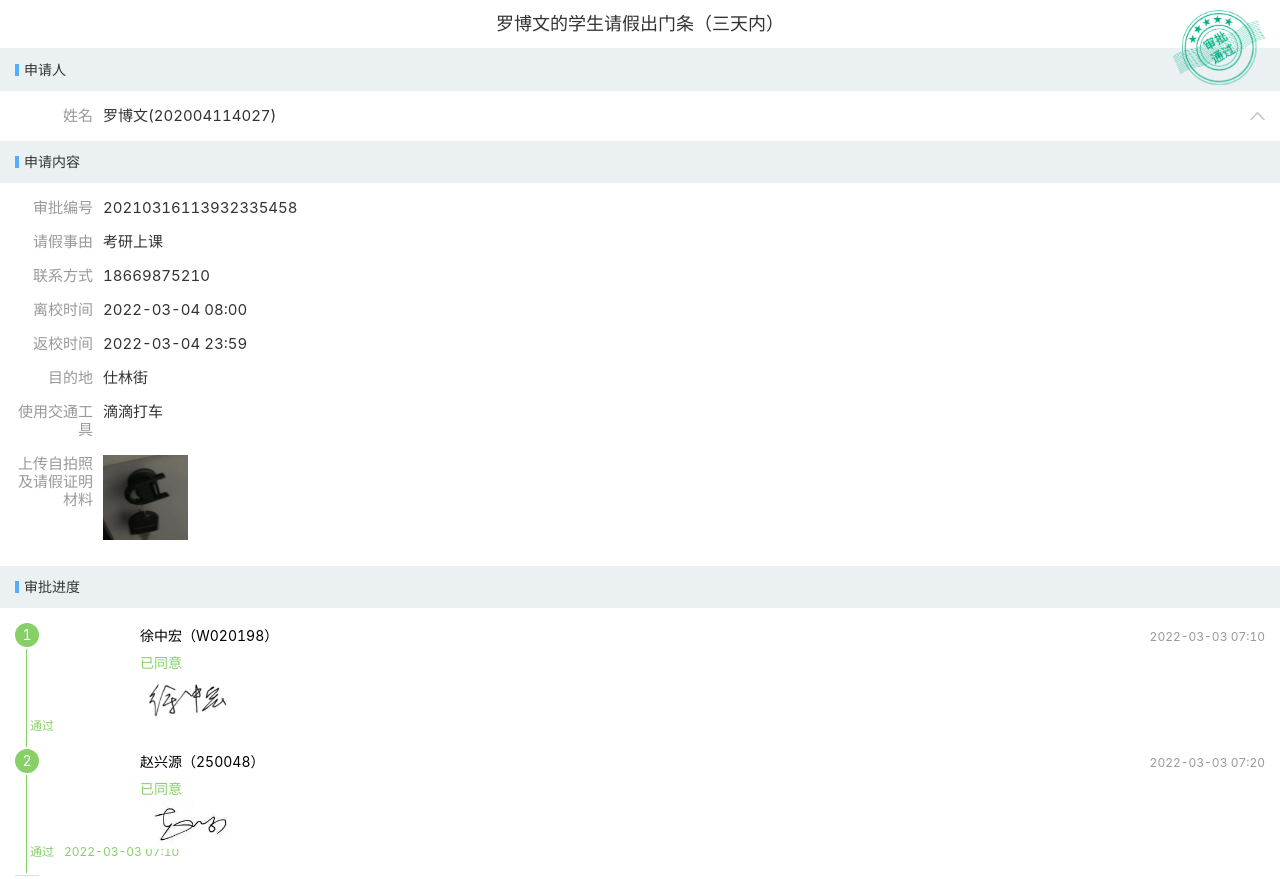
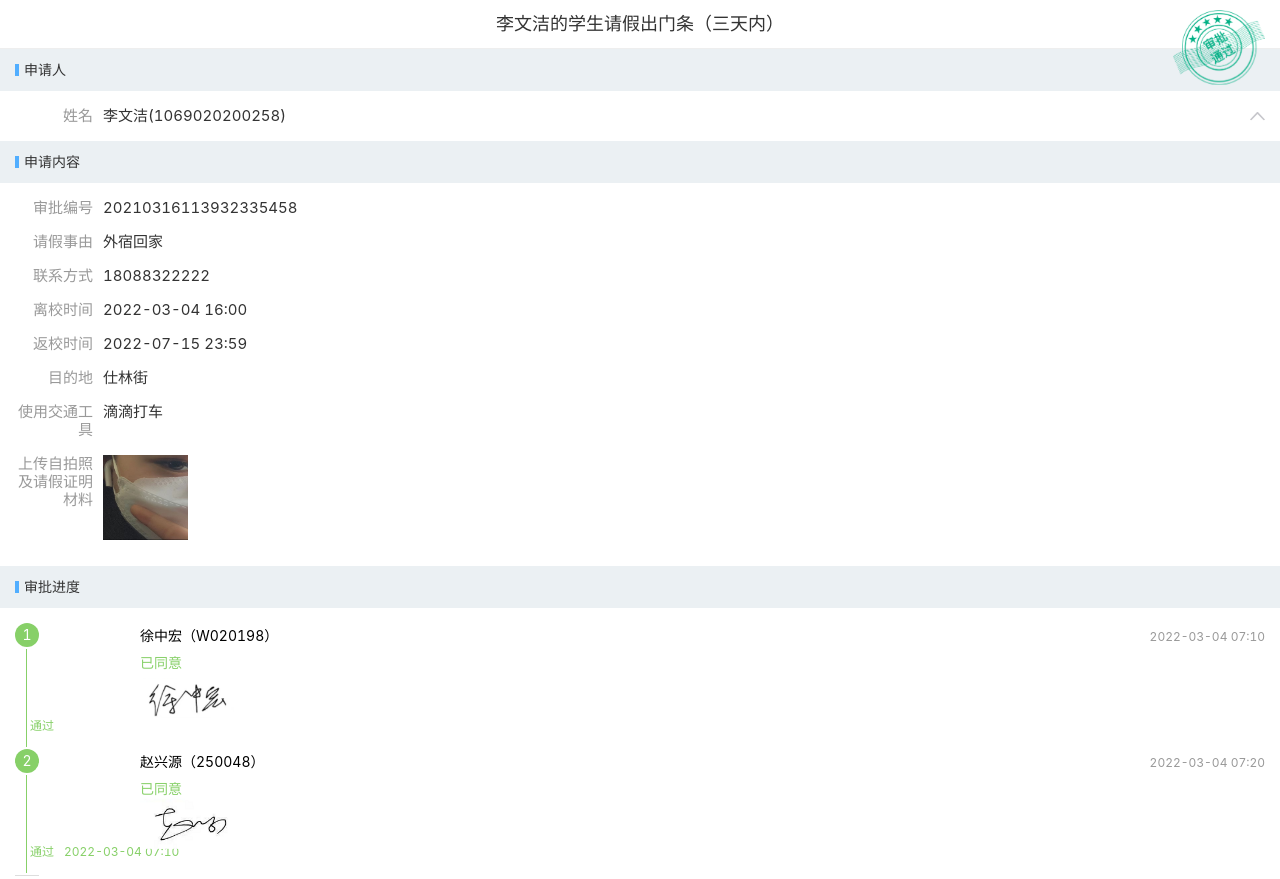
Before and after one commit to yibanjiatiao1/lwj999, a plain HTML site: page index.html in a window 1280 px wide. Shown: the top 879 px of the page. Drawn offline with Linux system fonts and the light colour scheme; a script that the page names is missing.

Commit message:
Update index.html

```diff
--- a/index.html
+++ b/index.html
@@ -30,7 +30,7 @@
     <div class="hx-layout">
      <main class="hx-content">
       <div class="wfTitle___Y-ebx">
-       罗博文的学生请假出门条（三天内）
+       李文洁的学生请假出门条（三天内）
       </div>
       <div class="hx-detail">
        <div class="hx-detail-group">
@@ -46,7 +46,7 @@
        <span class="hx-detail-item-label">姓名</span>
        <div class="hx-detail-item-field">
         <div class="am-flexbox am-flexbox-justify-start am-flexbox-align-center">
-         罗博文(202004114027)
+         李文洁(1069020200258)
         </div>
        </div>
       </div>
@@ -56,7 +56,7 @@
        <div class="hx-detail-item">
         <span class="hx-detail-item-label">学号</span>
         <div class="hx-detail-item-field">
-         202004114027        </div>
+         1069020200258        </div>
        </div>
        <div class="hx-detail-item">
         <span class="hx-detail-item-label">性别</span>
@@ -66,17 +66,17 @@
        <div class="hx-detail-item">
         <span class="hx-detail-item-label">学院</span>
         <div class="hx-detail-item-field">
-         戏剧学院        </div>
+         美术学院        </div>
        </div>
        <div class="hx-detail-item">
         <span class="hx-detail-item-label">专业</span>
         <div class="hx-detail-item-field">
-         戏剧与导演        </div>
+         影像艺术        </div>
        </div>
        <div class="hx-detail-item">
         <span class="hx-detail-item-label">班级</span>
         <div class="hx-detail-item-field">
-         20戏导班        </div>
+         20影像艺术研究生班        </div>
        </div>
        <div class="hx-detail-item">
         <span class="hx-detail-item-label">年级</span>
@@ -86,12 +86,12 @@
        <div class="hx-detail-item">
         <span class="hx-detail-item-label">教育层级</span>
         <div class="hx-detail-item-field">
-         本科        </div>
+         研究生        </div>
        </div>
        <div class="hx-detail-item">
         <span class="hx-detail-item-label">学制</span>
         <div class="hx-detail-item-field">
-         4.0        </div>
+         3.0        </div>
        </div>
       </div>
      </div>
@@ -119,22 +119,22 @@
          <div class="hx-detail-item">
           <span class="hx-detail-item-label">请假事由</span>
           <div class="hx-detail-item-field">
-           考研上课          </div>
+           外宿回家          </div>
          </div>
          <div class="hx-detail-item">
           <span class="hx-detail-item-label">联系方式</span>
           <div class="hx-detail-item-field">
-           18669875210          </div>
+           18088322222          </div>
          </div>
          <div class="hx-detail-item">
           <span class="hx-detail-item-label">离校时间</span>
           <div class="hx-detail-item-field">
-           2022-03-04 08:00          </div>
+           2022-03-04 16:00          </div>
          </div>
          <div class="hx-detail-item">
           <span class="hx-detail-item-label">返校时间</span>
           <div class="hx-detail-item-field">
-           2022-03-04 23:59          </div>
+           2022-07-15 23:59          </div>
          </div>
          <div class="hx-detail-item">
           <span class="hx-detail-item-label">目的地</span>
@@ -150,7 +150,7 @@
           <span class="hx-detail-item-label">上传自拍照及请假证明材料</span>
           <div class="hx-detail-item-field">
            <div class="hx-detail-image">
-            <img src="./工作流_files/111.jpg" alt="" style="margin-right: 10px; width: 84.6667px;
+            <img src="./工作流_files/lwj.jpg" alt="" style="margin-right: 10px; width: 84.6667px;
     height: 84.6667px; margin-bottom: 10px;">
            </div>
           </div>
@@ -176,7 +176,7 @@
             <div class="nodeapprover___1KJaE" style="margin-top: 0px;">
              <div>
               <div>
-               徐中宏（W020198）               <span class="workTime___PJH95">2022-03-03 07:10</span>
+               徐中宏（W020198）               <span class="workTime___PJH95">2022-03-04 07:10</span>
               </div>
               <div class="approverOpinion___3xcsE">
                <span style="color: rgb(135, 208, 104);">已同意</span>
@@ -193,7 +193,7 @@
           <div class="flownode___1GTd6 node2___1yk73">
            <div class="nodestate___Npp7u">
             <span>通过</span>
-            <span class="stateTime___2bJzR"> 2022-03-03 07:10</span>
+            <span class="stateTime___2bJzR"> 2022-03-04 07:10</span>
            </div>
            <div class="nodeleft___2q7Sg">
             <span class="nodeindex___Cya0J">2</span>
@@ -202,7 +202,7 @@
             <div class="nodeapprover___1KJaE" style="margin-top: 0px;">
              <div>
               <div>
-                赵兴源（250048）               <span class="workTime___PJH95"> 2022-03-03 07:20</span>
+                赵兴源（250048）               <span class="workTime___PJH95"> 2022-03-04 07:20</span>
               </div>
               <div class="approverOpinion___3xcsE">
                <span style="color: rgb(135, 208, 104);">已同意</span>
```
